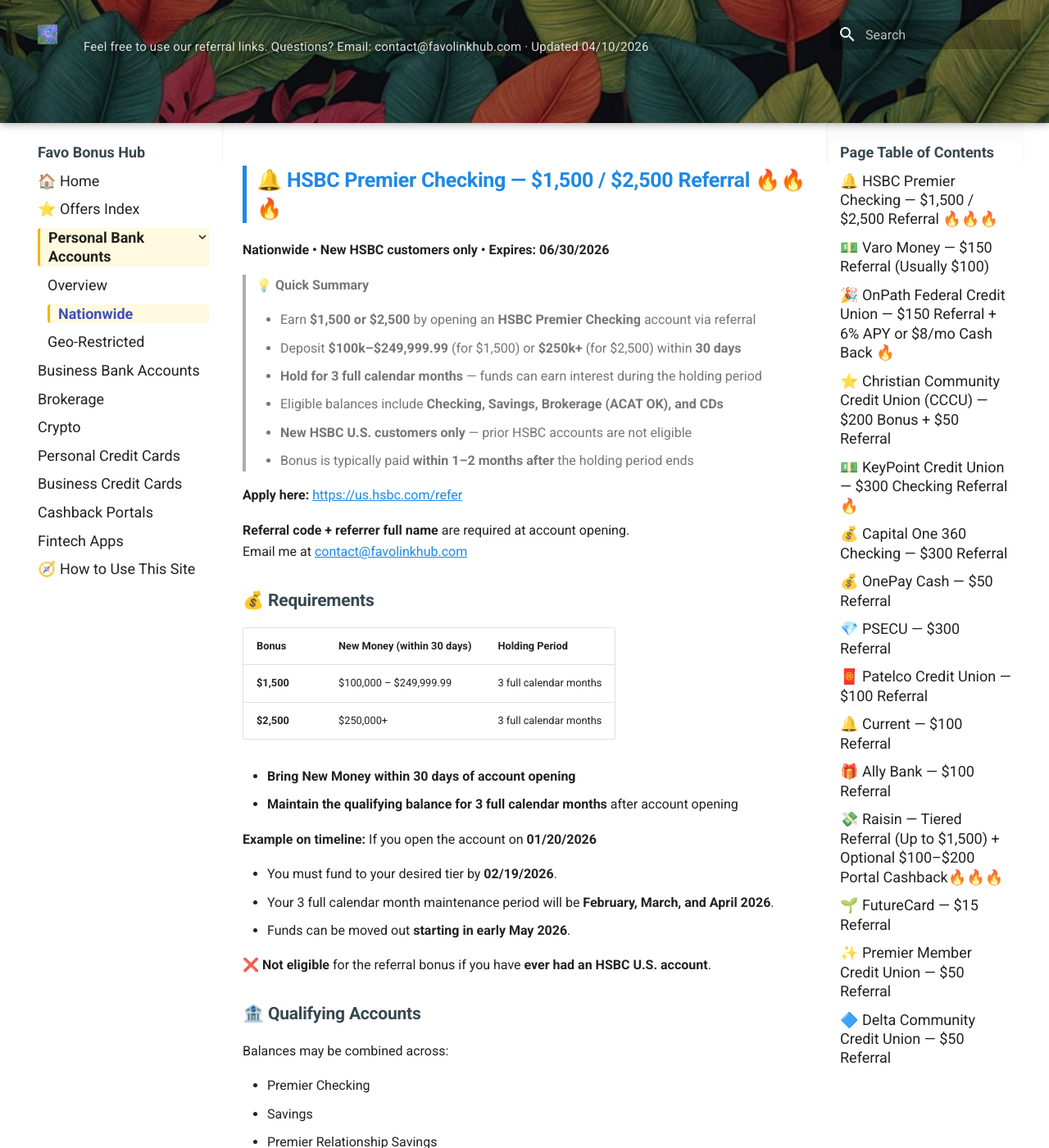
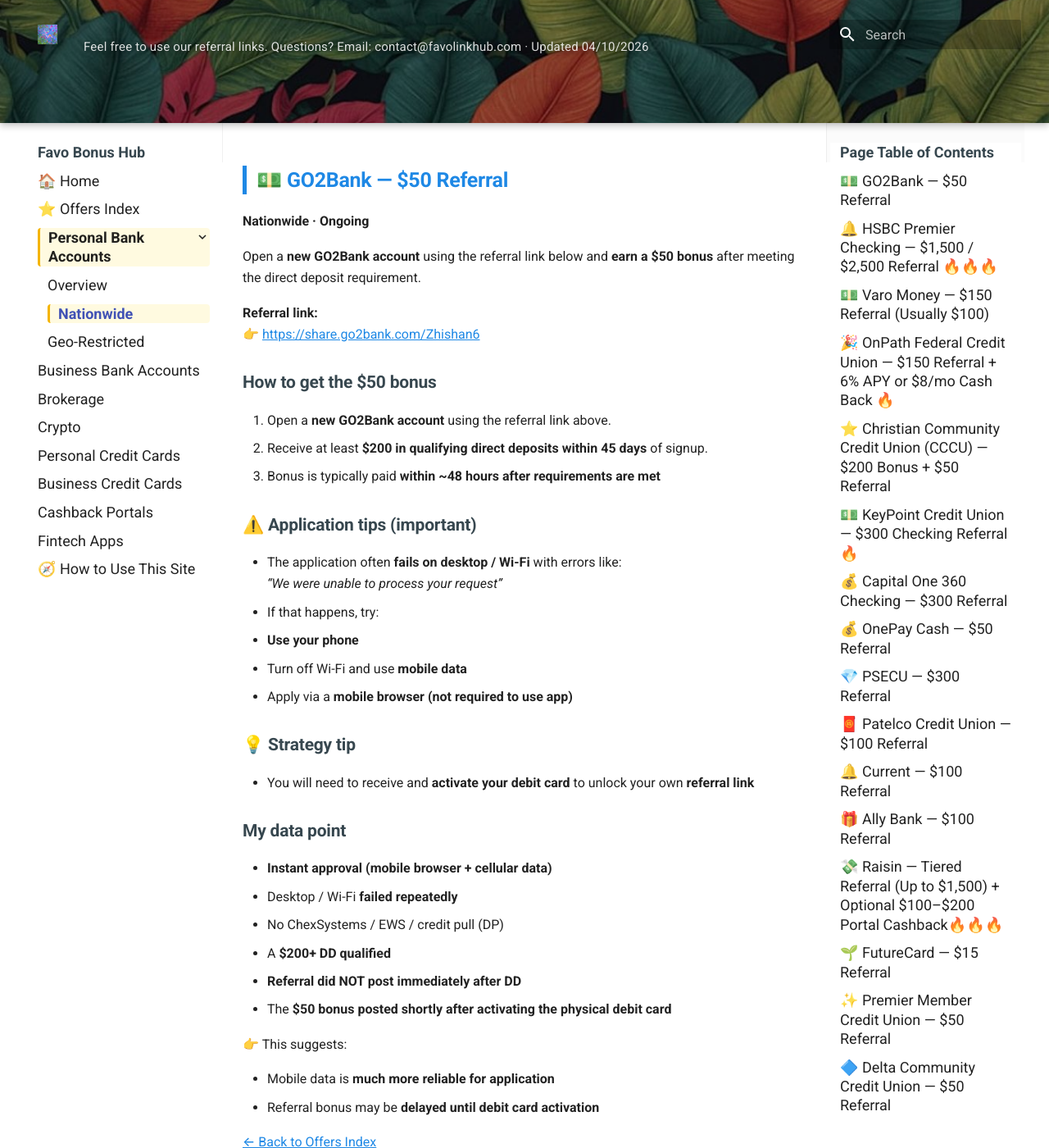
Before and after one commit to whispersofzephyr/favolinkhub-site, an MkDocs documentation site: the page built from docs/personal-bank-nationwide.md, in a window 1280 px wide and 1400 px high, scrolled down 267 px. Shown: the whole window at 82% size. Built offline with MkDocs 1.6.1 and Material for MkDocs 9.7.7, drawn with Linux system fonts in a browser that asks for light colours.

Commit message:
Update personal-bank-nationwide.md

```diff
--- a/docs/personal-bank-nationwide.md
+++ b/docs/personal-bank-nationwide.md
@@ -5,6 +5,53 @@
 These offers are available to most U.S. residents with no state-level restrictions.
 For offers that are limited to specific states (e.g. Colorado), see:
 → [Geo-Restricted Personal Bank Accounts](../personal-bank-geo/)
+
+
+<a id="go2bank"></a>
+## 💵 GO2Bank — $50 Referral
+**Nationwide · Ongoing**
+
+Open a **new GO2Bank account** using the referral link below and **earn a $50 bonus** after meeting the direct deposit requirement.
+
+**Referral link:**
+👉 [https://share.go2bank.com/Zhishan6](https://share.go2bank.com/Zhishan6)
+
+### How to get the $50 bonus
+
+1. Open a **new GO2Bank account** using the referral link above.
+2. Receive at least **$200 in qualifying direct deposits within 45 days** of signup.
+3. Bonus is typically paid **within ~48 hours after requirements are met**
+
+### ⚠️ Application tips (important)
+
+- The application often **fails on desktop / Wi-Fi** with errors like:
+  *“We were unable to process your request”*
+- If that happens, try:
+  - **Use your phone**
+  - Turn off Wi-Fi and use **mobile data**
+  - Apply via a **mobile browser (not required to use app)**
+
+### 💡 Strategy tip
+
+- You will need to receive and **activate your debit card** to unlock your own **referral link**
+
+### My data point
+
+- **Instant approval (mobile browser + cellular data)**
+- Desktop / Wi-Fi **failed repeatedly**
+- No ChexSystems / EWS / credit pull (DP)
+- A **$200+ DD qualified**
+- **Referral did NOT post immediately after DD**
+- The **$50 bonus posted shortly after activating the physical debit card**
+
+👉 This suggests:
+
+- Mobile data is **much more reliable for application**
+- Referral bonus may be **delayed until debit card activation**
+
+--8<-- "snippets/back-to-list.md"
+
+---
 
 <a id="hsbc-premier-checking"></a>
 ## 🔔 HSBC Premier Checking — $1,500 / $2,500 Referral 🔥🔥🔥
```
